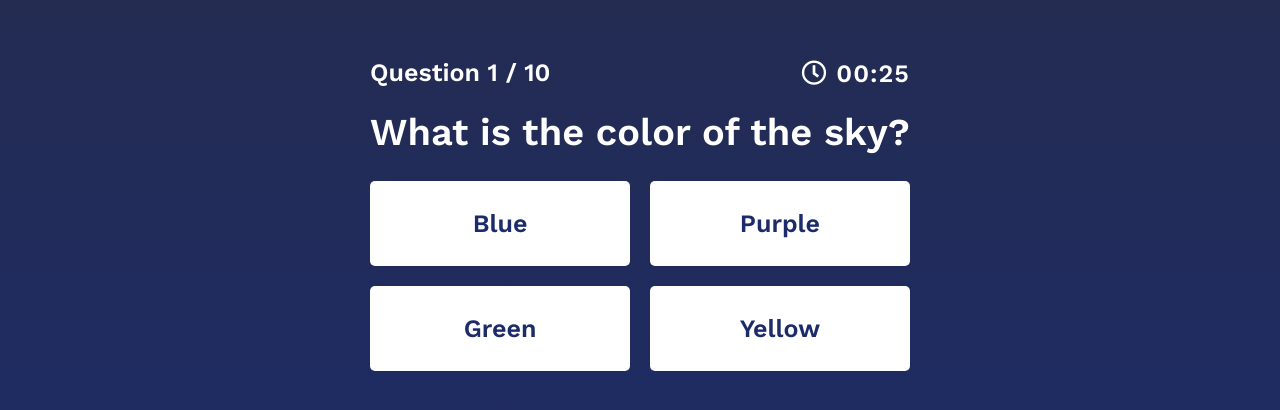
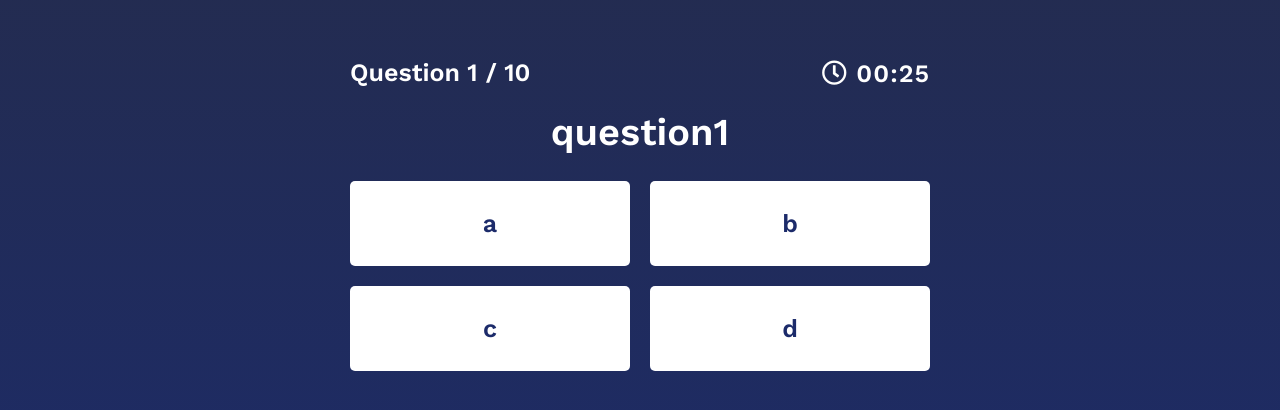
Before and after one commit to elaintran/TriviaGame, a plain HTML site: page index.html in a window 1280 px wide. Shown: the part 180-590 px from the top of the page. Drawn offline with nearby package versions, Linux system fonts and the light colour scheme.

Commit message:
appending questions and answers

```diff
--- a/assets/css/style.css
+++ b/assets/css/style.css
@@ -24,6 +24,7 @@ h3 {
 
 .quiz-content {
     text-align: center;
+    width: 600px;
 }
 
 .quiz-header {
--- a/assets/javascript/app.js
+++ b/assets/javascript/app.js
@@ -1,10 +1,61 @@
 $(document).ready(function() {
     var questionList = [
         {
-            questionOne: "question",
+            question: "question1",
+            choices: ["a", "b", "c", "d"],
+            answer: "a"
+        }, {
+            question: "question2",
+            choices: ["a", "b", "c", "d"],
+            answer: "a"
+        }, {
+            question: "question3",
+            choices: ["a", "b", "c", "d"],
+            answer: "a"
+        }, {
+            question: "question4",
+            choices: ["a", "b", "c", "d"],
+            answer: "a"
+        }, {
+            question: "question5",
+            choices: ["a", "b", "c", "d"],
+            answer: "a"
+        }, {
+            question: "question6",
+            choices: ["a", "b", "c", "d"],
+            answer: "a"
+        }, {
+            question: "question7",
+            choices: ["a", "b", "c", "d"],
+            answer: "a"
+        }, {
+            question: "question8",
+            choices: ["a", "b", "c", "d"],
+            answer: "a"
+        }, {
+            question: "question9",
+            choices: ["a", "b", "c", "d"],
+            answer: "a"
+        }, {
+            question: "question10",
             choices: ["a", "b", "c", "d"],
             answer: "a"
         }
     ]
-    console.log(questionList[0].choices[0]);
+
+    var questionIndex = 0;
+    var questionNumber = 1;
+
+    function createTrivia() {
+        $(".question-number").text(questionNumber);
+        $(".total-questions").text(questionList.length)
+        $(".question").text(questionList[questionIndex].question);
+        for (var i = 0; i < 4; i++) {
+            var answerChoices = questionList[questionIndex].choices[i];
+            var answerCard = $("<div>").addClass("answer-card").append("<p>" + answerChoices + "</p>");
+            $(".answer-container").append(answerCard);
+        }
+    }
+    createTrivia();
+
 })
--- a/index.html
+++ b/index.html
@@ -22,15 +22,15 @@
         <div class="quiz-container">
             <div class="quiz-content">
                 <div class="quiz-header">
-                    <h3 class="question-label">Question 1 / 10<span class="question-number"></span></h3>
+                    <h3 class="question-label">Question <span class="question-number"></span> / <span class="total-questions"></span></h3>
                     <h3 class="timer"><i class="far fa-clock"></i> 00:25</h3>
                 </div>
                 <h2 class="question">What is the color of the sky?</h2>
                 <div class="answer-container">
-                    <div class="answer-card"><p>Blue</p></div>
+                    <!-- <div class="answer-card"><p>Blue</p></div>
                     <div class="answer-card"><p>Purple</p></div>
                     <div class="answer-card"><p>Green</p></div>
-                    <div class="answer-card"><p>Yellow</p></div>
+                    <div class="answer-card"><p>Yellow</p></div> -->
                 </div>
             </div>
         </div>
```
